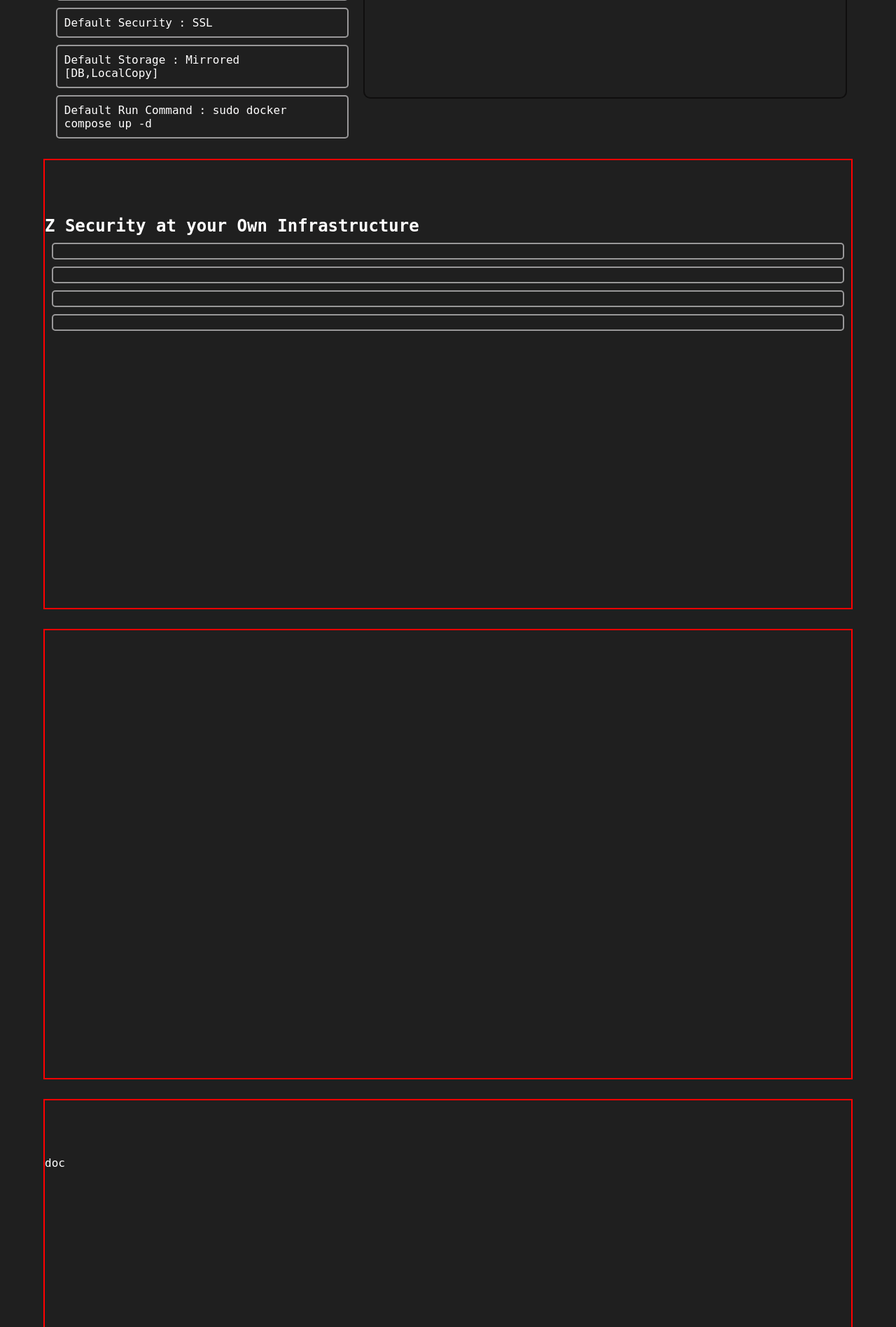
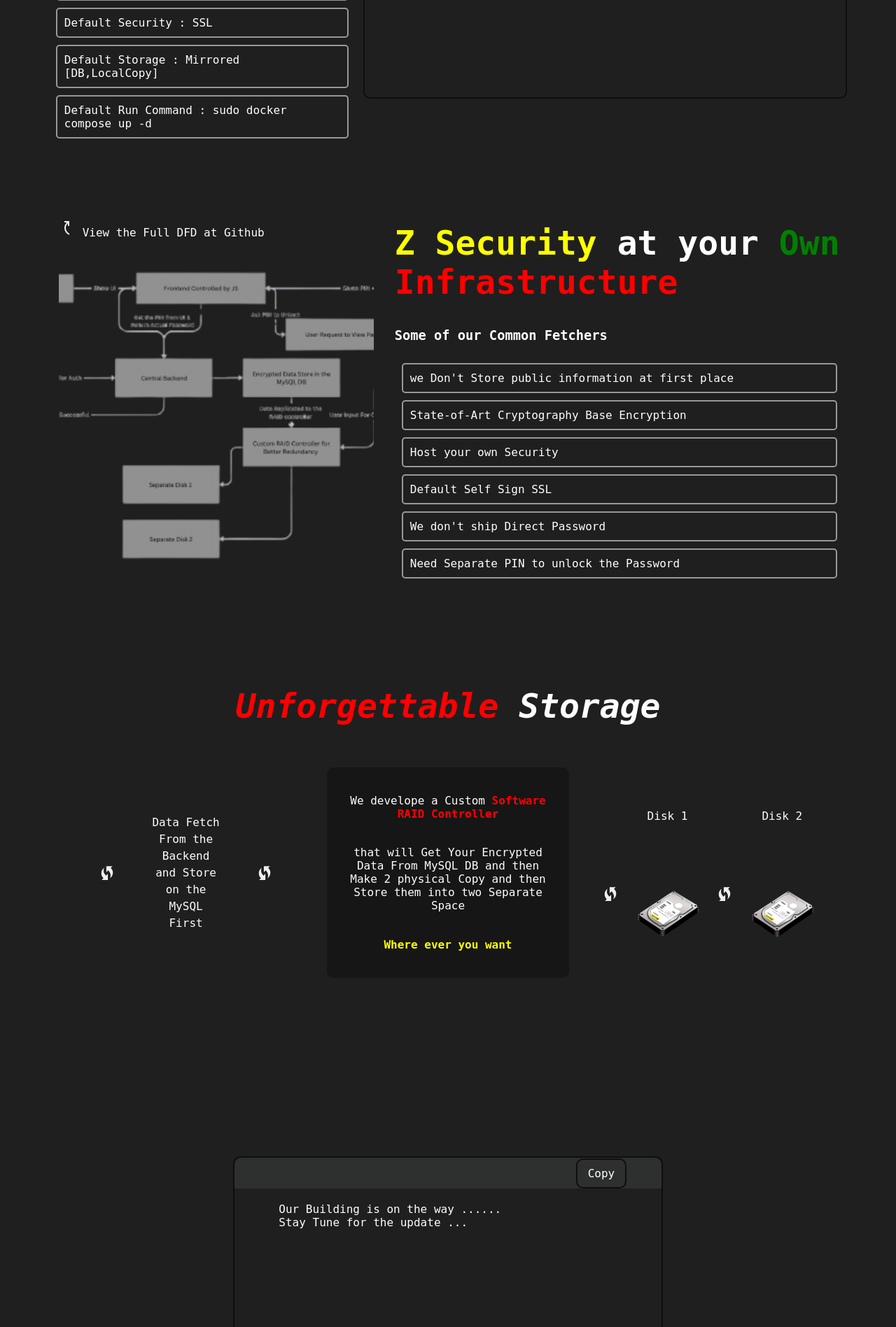
Before and after one commit to SombitPramanik/PassMan, a Flask app: page / in a window 1280 px wide. Shown: the part 3660-5557 px from the top of the page at 70% size. Run offline with Flask 3, Linux system fonts and the light colour scheme.

Commit message:
Pre Production Landing Page

```diff
--- a/static/css/index.css
+++ b/static/css/index.css
@@ -79,7 +79,7 @@
     height: 80%;
     background: url('/static/SliderImages/Image1.jpg');
     background-repeat: no-repeat;
-    background-size:cover;
+    background-size: cover;
     background-position: center;
     border-radius: var(--DefaultBorderRadios);
     box-shadow: var(--DefaultDropShadow);
@@ -133,19 +133,23 @@
     align-items: center;
 }
 
-.TagLine1{
+.TagLine1 {
     background: var(--MediumDarkBackground);
 }
-.TagLine2{
-    background: var(--HoverTextColor) ;
+
+.TagLine2 {
+    background: var(--HoverTextColor);
 }
-.TagLine3{
+
+.TagLine3 {
     background: var(--LightDarkBackground);
 }
-.TagLine4{
+
+.TagLine4 {
 
     background: var(--MostDarkBackground);
 }
+
 @media screen and (max-width: 700px) {
     .TagLineContainer {
 
@@ -182,11 +186,13 @@
     justify-content: center;
     height: max-content;
 }
-.TextArea{
+
+.TextArea {
     display: flex;
     flex-direction: row-reverse;
     flex-wrap: nowrap;
 }
+
 .TextArea a {
     transition: 0.5s ease;
     padding: 10px 20px;
@@ -208,7 +214,8 @@
 .Text {
     display: inline-block;
 }
-.Text h2{
+
+.Text h2 {
     font-size: 32px;
     font-weight: 700;
 }
@@ -216,19 +223,21 @@
 .Area {
     background: url('/static/BlockImages/Trident.svg');
     background-repeat: no-repeat;
-    background-size:contain;
+    background-size: contain;
     background-position: center;
     width: 50vw;
     height: 60vh;
 
 }
-.Stats{
+
+.Stats {
     /* outline: 2px solid gray; */
     display: flex;
     margin-top: 50px;
     justify-content: space-evenly;
 }
-.StatsHade{
+
+.StatsHade {
     text-align: center;
     padding: 10px;
     margin: 10px;
@@ -236,52 +245,61 @@
     color: var(--PrimaryTextColor);
     font-weight: 700;
 }
-.mid>.StatsHade{
+
+.mid>.StatsHade {
     background: yellow;
     color: var(--MediumDarkBackground);
 }
-.right>.StatsHade{
+
+.right>.StatsHade {
     background: green;
 }
-ul li{
+
+ul li {
     list-style-type: none;
     padding: 10px;
     margin: 10px;
     border: 2px solid var(--HoverTextColor);
     border-radius: 5px;
 }
+
 /* Block 4 */
-.block4{
+.block4 {
     outline: none;
     display: flex;
     flex-direction: column;
     justify-content: center;
     align-items: center;
 }
-.installerHed{
+
+.installerHed {
     display: block;
     height: 100%;
     max-width: 38%;
 }
-.installerHed h2{
+
+.installerHed h2 {
     font-size: 32px;
 }
-.docker-compose{
+
+.docker-compose {
     border: 2px solid var(--MostDarkBackground);
     width: 60%;
     height: 80%;
     border-radius: var(--DefaultBorderRadios);
 }
-.ComposeHead{
+
+.ComposeHead {
     align-items: center;
     justify-content: right;
     display: flex;
     /* outline: 2px solid var(--MediumDarkBackground); */
-    border-radius: var(--DefaultBorderRadios) var(--DefaultBorderRadios) 0 0 ;
+    border-radius: var(--DefaultBorderRadios) var(--DefaultBorderRadios) 0 0;
     background: var(--LightDarkBackground);
     height: 10%;
 }
-#CopyBtn{
+
+#CopyBtn {
     cursor: pointer;
     border: 2px solid var(--MostDarkBackground);
     margin-right: 50px;
@@ -289,9 +307,103 @@ ul li{
     border-radius: var(--DefaultBorderRadios);
     transition: 0.5s ease;
 }
-#CopyBtn:hover{
+
+#CopyBtn:hover {
     background: var(--MediumDarkBackground);
 }
-.ComposeBody{
+
+.ComposeBody {
     padding: 20px 25px;
 }
+
+/* Block 5 */
+.block5 {
+    outline: none;
+    display: flex;
+    align-items: start;
+    flex-direction: row-reverse;
+    flex-wrap: nowrap;
+    justify-content: space-evenly;
+}
+
+.dfdImage {
+    width: 65%;
+    margin: 5px 20px;
+    height: 100%;
+    background: url('/static/icons/DFD.png');
+    background-repeat: no-repeat;
+    background-size: cover;
+    background-position: center;
+}
+
+.securityPera {
+    padding: 10px;
+}
+
+.securityPera h2 {
+    font-weight: 600;
+    font-size: 48px;
+
+}
+
+/* Block 6 */
+.block6 h2 {
+    font-size: 48px;
+    font-style: italic;
+    font-weight: 700;
+    text-align: center;
+}
+
+.block6 {
+    outline: none;
+}
+
+.unforgettableStorageBody{
+    display: flex;
+    justify-content: space-evenly;
+    align-items: center;
+}
+.unforgettableStorageBody div{
+    margin-top: 60px;
+    width: 30%;
+    height: 301px;
+}
+.storageLeft{
+    display: flex;
+    justify-content: space-evenly;
+    align-items: center;
+}
+.storageLeft p{
+    text-align: center;
+    line-height: 24px;
+    max-width: 30%;
+}
+.storageMid{
+    border-radius: var(--DefaultBorderRadios);
+    display: flex;
+    align-items: center;
+    justify-content: center;
+    background: var(--MediumDarkBackground);
+    padding: 20px;
+    text-align: center;
+}
+.storageRight{
+    display: flex;
+    align-items: center;
+    justify-content: space-evenly;
+}
+.Disk1,.Disk2{
+    text-align: center;
+    background: url('/static/icons/HDD.svg');
+    background-repeat: no-repeat;
+    background-size: contain;
+    background-position: center;
+}
+/* Block 7 */
+.block7{
+    display: flex;
+    justify-content: center;
+    outline: none;
+    width: 80vw;
+    height: 80vh;
+}
--- a/templates/base.html
+++ b/templates/base.html
@@ -42,7 +42,10 @@
     </main>
 
     <footer>
-        <p>© 2024 OpenPassMen. All Rights Reserved.</p>
+        <p>Made with Love by SombitPramanik</p><br>
+        <p>© 2024 OpenPassMen. a Open Source Project under SPPTechnologies All Rights Reserved.</p><br>
+        <p>we respect all your privacy we don't run any script that collect or send your data to anyone</p><br>
+        <p>(*_*) Thank you (*_*)</p>
     </footer>
 
     <!-- Block for adding custom JavaScript from child templates -->
--- a/templates/index.html
+++ b/templates/index.html
@@ -159,23 +159,70 @@ Launching Soon ......
                 </div>
             </div>
         </div>
-        <div class="block">
+        <div class="block block5">
             <div class="securityPera">
-            <h2>Z Security at your Own Infrastructure</h2>
-            <p>
+                <h2><span style="color: yellow;">Z Security</span> at your <span style="color: green;">Own</span> <span
+                        style="color: red;"> Infrastructure</span></h2><br><br>
+                <p>
+                <h3>Some of our Common Fetchers</h3><br>
                 <ul>
-                    <li></li>
-                    <li></li>
-                    <li></li>
-                    <li></li>
+                    <li>we Don't Store public information at first place</li>
+                    <li>State-of-Art Cryptography Base Encryption</li>
+                    <li>Host your own Security</li>
+                    <li>Default Self Sign SSL</li>
+                    <li>We don't ship Direct Password</li>
+                    <li>Need Separate PIN to unlock the Password</li>
                 </ul>
-            </p>
+                </p>
             </div>
-            <div class="dfdImage"></div>
+            <div class="dfdImage">
+                <a target="_blank" href="https://github.com/SombitPramanik/PassMen"><img
+                        src="static/icons/redirectionArrow.svg" alt=""> View the Full DFD at Github</a>
+            </div>
         </div>
-        <div class="block"></div>
-        <div id="Documentation" class="block">doc</div>
-        <div class="block"></div>
+        <div class="block block6">
+            <div class="unforgettableStorageHeading">
+                <h2><span style="color: red;">Unforgettable </span> Storage</h2>
+            </div>
+            <div class="unforgettableStorageBody">
+                <div class="storageLeft">
+                    <img src="static/icons/swap.svg" alt="">
+                    <p>Data Fetch From the Backend and Store on the MySQL First</p>
+                    <img src="static/icons/swap.svg" alt="Mirror RAID">
+
+                </div>
+                <div class="storageMid">
+                    <p>We develope a Custom <b><span style="color: red;">Software RAID Controller</span> </b></p>
+                    <p>that will Get Your Encrypted Data From MySQL DB and then Make 2 physical Copy and then Store them
+                        into two Separate Space </p>
+                    <span> <b style="color: yellow;">Where ever you want</b></span>
+                </div>
+                <div class="storageRight">
+                    <img src="static/icons/swap.svg" alt="Mirror RAID">
+                    <div class="Disk1"> Disk 1</div>
+                    <img src="static/icons/swap.svg" alt="Mirror RAID">
+                    <div class="Disk2">Disk 2</div>
+                </div>
+
+            </div>
+
+        </div>
+        <div id="Documentation" class="block block7 ">
+            <div class="docker-compose">
+                <div class="ComposeHead">
+                    <div id="CopyBtn">Copy</div>
+                </div>
+                <div class="ComposeBody">
+                    <pre>
+    Our Building is on the way ......
+    Stay Tune for the update ...
+                    </pre>
+                </div>
+            </div>
+
+
+        </div>
+        <!-- <div class="block"></div>
         <div class="block"></div>
         <div class="block"></div>
     </div>
@@ -190,7 +237,7 @@ Launching Soon ......
         <div class="ImageSlideTagLine">
 
         </div>
-    </div>
+    </div> -->
 </section>
 {% endblock %}
 
```
Also changed, not shown: static/icons/DFD.png (added), static/icons/HDD.svg (added), static/icons/redirectionArrow.svg (added), static/icons/swap.svg (added).
